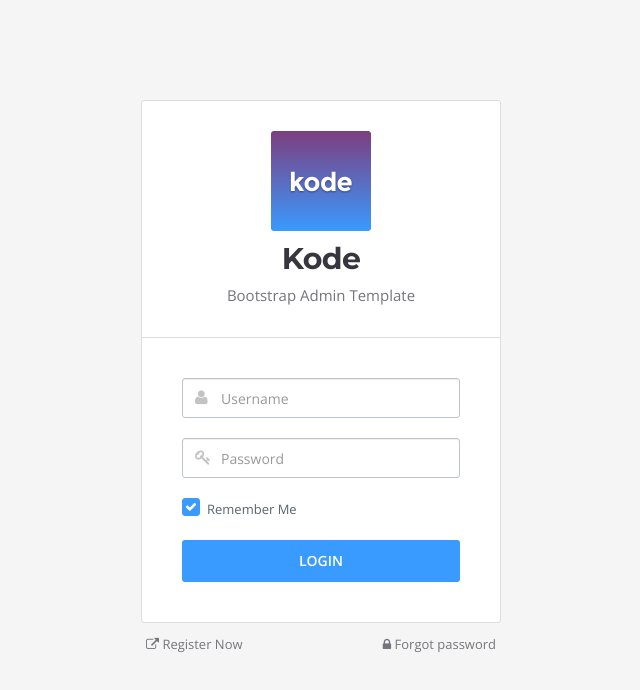
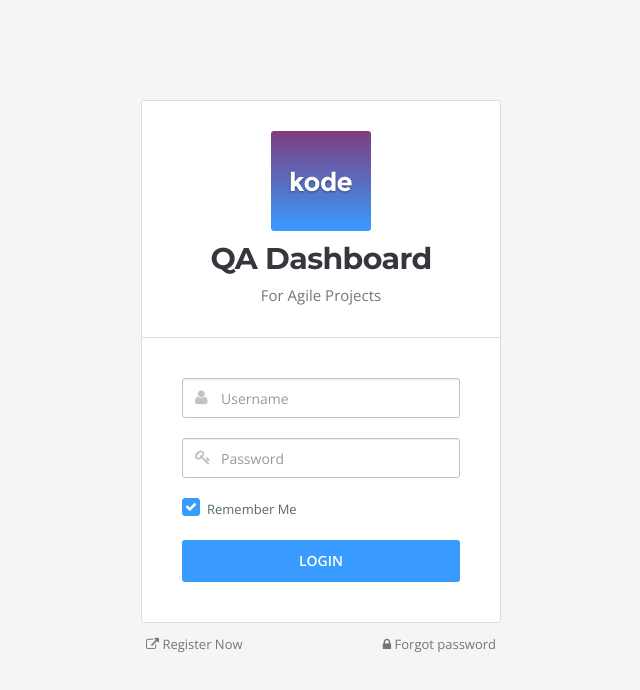
Before and after one commit to ShaTechnologies/QATheme, a plain HTML site: page HTML/login.html in a window 1280 px wide. Shown: the whole page, without its empty margins (319-959 px from the left). Drawn offline with nearby package versions, Linux system fonts and the light colour scheme.

Commit message:
Change the title and Headings in Login

```diff
--- a/HTML/login.html
+++ b/HTML/login.html
@@ -6,7 +6,7 @@
   <meta name="viewport" content="width=device-width, initial-scale=1">
   <meta name="description" content="Kode is a Premium Bootstrap Admin Template, It's responsive, clean coded and mobile friendly">
   <meta name="keywords" content="bootstrap, admin, dashboard, flat admin template, responsive," />
-  <title>Kode - Premium Bootstrap Admin Template</title>
+  <title>Login to QA Dashboard</title>
 
   <!-- ========== Css Files ========== -->
   <link href="css/root.css" rel="stylesheet">
@@ -20,8 +20,8 @@
       <form action="index.html">
         <div class="top">
           <img src="img/kode-icon.png" alt="icon" class="icon">
-          <h1>Kode</h1>
-          <h4>Bootstrap Admin Template</h4>
+          <h1>QA Dashboard</h1>
+          <h4>For Agile Projects</h4>
         </div>
         <div class="form-area">
           <div class="group">
```
